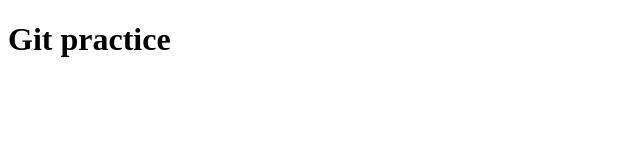
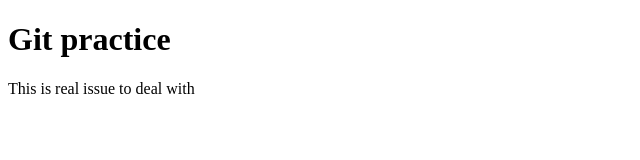
Before and after one commit to Ismaelmurekezi/git-practice, a plain HTML site: page index.html in a window 1280 px wide. Shown: the whole page, without its empty margins (0-640 px from the left). Drawn offline with Linux system fonts and the light colour scheme.

Commit message:
index being modified

```diff
--- a/index.html
+++ b/index.html
@@ -7,5 +7,7 @@
 </head>
 <body>
     <h1>Git practice</h1>
+    <p>This is real issue to deal with</p>
+
 </body>
 </html>
```
